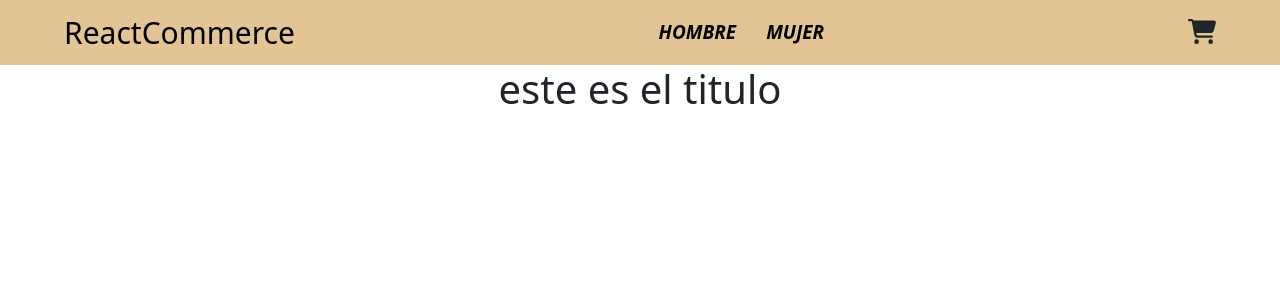
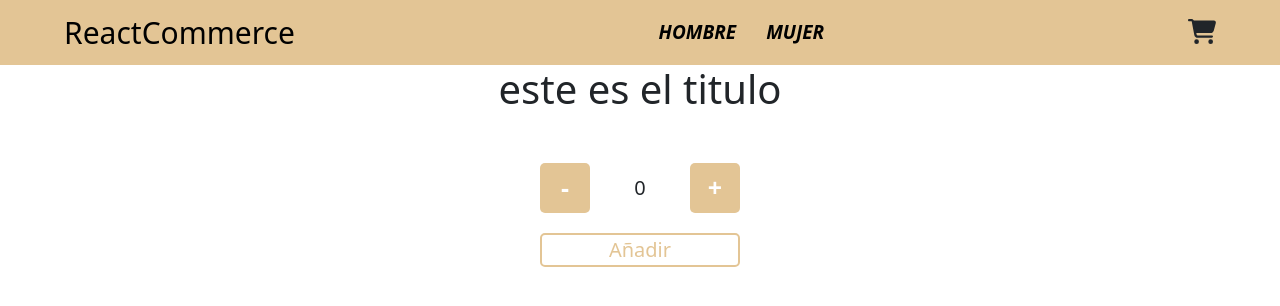
Before and after one commit to lnfuentes/React, a React (Create React App) app: page / in a window 1280 px wide. Shown: the top 306 px of the page. Built offline with nearby package versions, Linux system fonts and the light colour scheme.

Commit message:
añadiendo contador

```diff
--- a/src/App.css
+++ b/src/App.css
@@ -1,3 +1,12 @@
+*{
+	margin: 0;
+	padding: 0;
+	list-style: none;
+	text-decoration: none;
+	border: none;
+	outline: none;
+}
+
 .App {
   text-align: center;
 }
--- a/src/App.js
+++ b/src/App.js
@@ -1,15 +1,19 @@
 import NavBar from './components/NavBar/NavBar';
 import ItemListContainer from './components/ItemListContainer/ItemListContainer';
+import ItemCount from './components/ItemCount/ItemCount';
 import 'bootstrap/dist/css/bootstrap.min.css';
 import './components/NavBar/NavBar.css'
 import './components/CartWidget/CartWidget.css'
+import './components/ItemCount/ItemCount.css'
 import './App.css';
 
 function App() {
   return (
     <div className="App">
       <NavBar />
-      <ItemListContainer titulo='este es el titulo' />
+      <ItemListContainer titulo='este es el titulo'>
+        <ItemCount/>
+      </ItemListContainer>
 
 
     </div>
--- /dev/null
+++ b/src/components/ItemCount/ItemCount.css
@@ -0,0 +1,40 @@
+.contenedor__count{
+    display: flex;
+    justify-content: center;
+    margin-top: 50px;
+}
+
+.count{
+    width: 200px;
+}
+
+.count__añadir{
+    width: 100%;
+    border: 2px solid #E3C595;
+    border-radius: 5px;
+    background-color: transparent;
+    color: #E3C595;
+    font-size: 20px;
+}
+
+.count__container{
+    display: flex;
+    justify-content: space-between;
+    align-items: center;
+    margin-bottom: 20px;
+}
+
+.count__container button {
+    color: #fff;
+    border: none;
+    width: 50px;
+    height: 50px;
+    border-radius: 5px;
+    font-weight: bold;
+    font-size: 25px;
+    background-color: #E3C595;
+}
+
+.contenedor__count span{
+    font-size: 20px;
+}
--- /dev/null
+++ b/src/components/ItemCount/ItemCount.jsx
@@ -0,0 +1,38 @@
+import React from 'react';
+import { useState } from 'react';
+
+const ItemCount = () => {
+    const inicio = 0;
+    const stock = 5;
+    const [contador, setContador] = useState(inicio);
+
+    const añadirContador = num => {
+        setContador(contador + num);
+    }
+
+  return (
+    <div className='contenedor__count'>
+        <div className='count'>
+            <div className="count__container">
+                <button onClick={()=>añadirContador(- 1)}
+                        disabled={contador === inicio ? true : null}>
+                    -
+                </button>
+                <span>{contador}</span>
+                <button onClick={()=>añadirContador(+ 1)}
+                        disabled={contador === stock ? true : null}>
+                    +
+                </button>
+            </div>
+
+            <button className='count__añadir'
+                    onClick={()=> alert(`Añadiste ${contador} productos`)}
+                    disabled={contador === 0 ? true : null}>
+                Añadir
+            </button>
+        </div>
+    </div>
+  )
+}
+
+export default ItemCount
--- a/src/components/ItemListContainer/ItemListContainer.jsx
+++ b/src/components/ItemListContainer/ItemListContainer.jsx
@@ -1,9 +1,12 @@
 import React from 'react'
 
-function ItemListContainer({titulo}) {
+function ItemListContainer({titulo, children}) {
 
   return (
-    <h1>{titulo}</h1>
+    <>
+      <h1>{titulo}</h1>
+      <div>{children}</div>
+    </>
   )
 }
 
```
